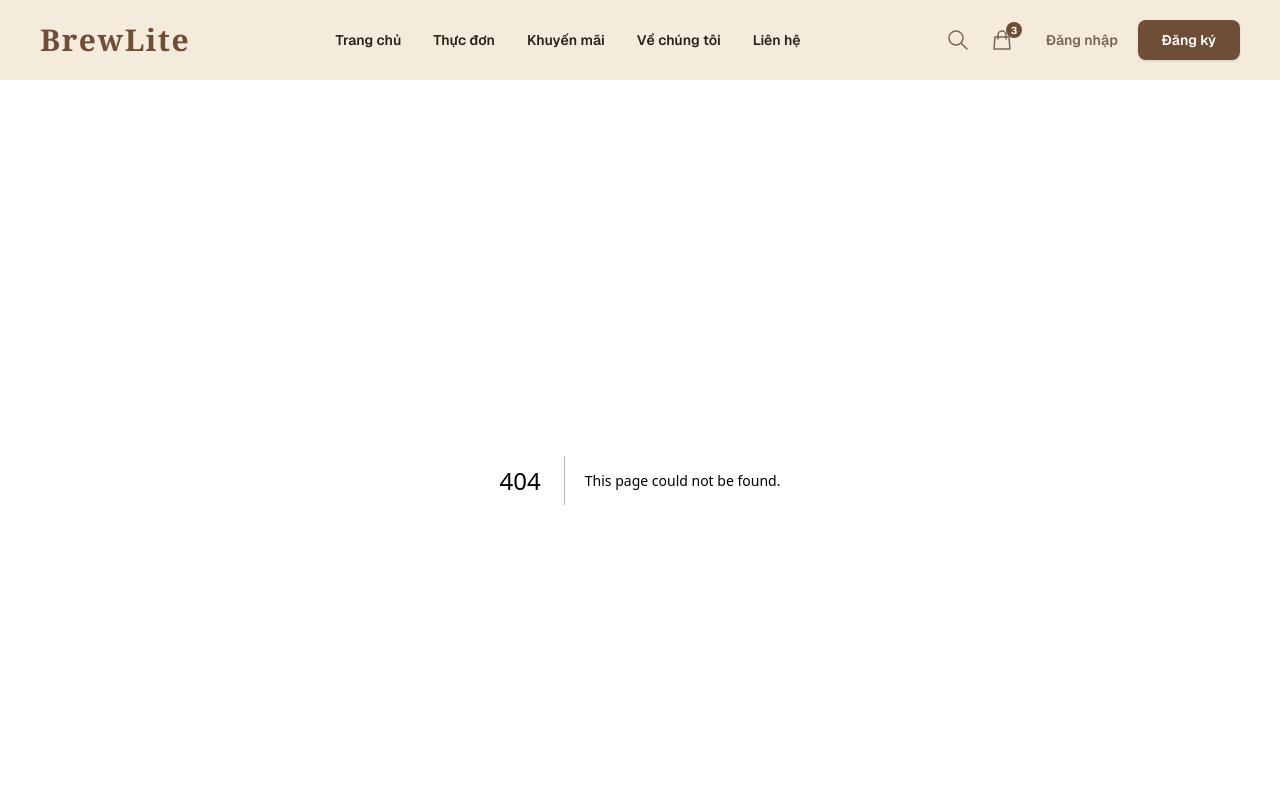
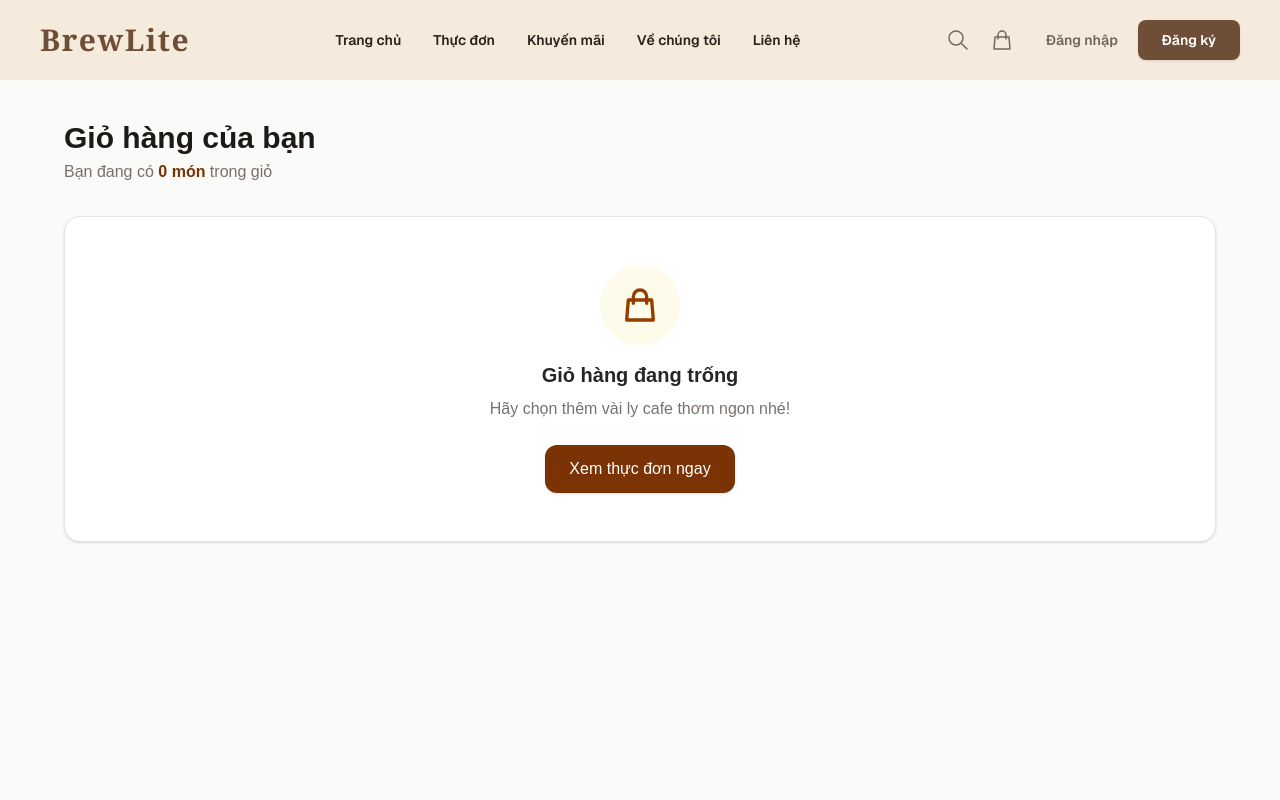
Before and after one commit to quithien22/WEBSITE_BAN_CAFE, a Next.js app in the folder frontend/my-app/: page /gio-hang in a window 1280 px wide. Before the commit this address had no page. Shown: the top 800 px of the page. Built offline with nearby package versions, Linux system fonts and the light colour scheme.

Commit message:
Thêm giỏ hàng và cập nhật các trang liên quan: Tạo CartContext, CartPage, và cập nhật MenuPage để thêm món vào giỏ hàng

```diff
--- a/frontend/my-app/app/forgotpassword/page.tsx
+++ b/frontend/my-app/app/forgotpassword/page.tsx
@@ -1,4 +1,4 @@
-import ForgotPassword from '../../components/auth/ForgotPassoword';
+import ForgotPassword from '../../components/pages/auth/ForgotPassoword';
 
 export default function ForgotPasswordPage() {
   return (
--- /dev/null
+++ b/frontend/my-app/app/gio-hang/page.tsx
@@ -0,0 +1,9 @@
+import CartPage from "../../components/pages/giohang/CartPage";
+
+export default function Page() {
+   return (
+    <div className="bg-white min-h-screen">
+      <CartPage />
+    </div>
+  );
+}
--- a/frontend/my-app/app/layout.tsx
+++ b/frontend/my-app/app/layout.tsx
@@ -4,7 +4,7 @@ import "./globals.css";
 
 import Header from "../components/Header";
 import Footer from "../components/Footer";
-
+import { CartProvider } from "../context/CartContext";
 
 
 
@@ -31,15 +31,16 @@ export default function RootLayout({ children }: { children: React.ReactNode })
       className={`${geistSans.variable} ${geistMono.variable} h-full antialiased`}
     >
       <body className="min-h-full flex flex-col">
+        <CartProvider>
           {/* Đặt Header ở đây để nó luôn nằm trên cùng */}
           <Header />
 
           {/* Phần main sẽ chứa nội dung của từng page */}
           <main className="flex-grow">
             {children}
-
           </main>
           <Footer/>
+        </CartProvider>
       </body>
     </html>
   );
--- a/frontend/my-app/components/Header.tsx
+++ b/frontend/my-app/components/Header.tsx
@@ -1,7 +1,12 @@
+'use client';
+
 import Link from 'next/link';
 import React from 'react';
+import { useCart } from '../context/CartContext';
 
 export default function Header() {
+  const { totalCartCount } = useCart();
+
   return (
     <div className="w-full bg-[#F5EBDD] flex justify-center font-sans">
 
@@ -28,21 +33,23 @@ export default function Header() {
           {/* Các Icon */}
           <div className="flex items-center gap-5 text-[#74665B]">
             {/* Icon Tìm kiếm */}
-            <button className="hover:text-[#6F4E37] transition-colors">
+            <button className="hover:text-[#6F4E37] transition-colors" title="Tìm kiếm">
               <svg xmlns="http://www.w3.org/2000/svg" className="h-6 w-6" fill="none" viewBox="0 0 24 24" stroke="currentColor">
                 <path strokeLinecap="round" strokeLinejoin="round" strokeWidth={1.5} d="M21 21l-6-6m2-5a7 7 0 11-14 0 7 7 0 0114 0z" />
               </svg>
             </button>
 
-            {/* Icon Giỏ hàng - ĐÃ GẮN LINK ĐẾN TRANG GIỎ HÀNG */}
-            <Link href="/giohang" className="hover:text-[#6F4E37] transition-colors relative">
+            {/* Icon Giỏ hàng - KẾT NỐI VỚI /gio-hang VÀ HIỂN THỊ SỐ LƯỢNG THỰC TẾ */}
+            <Link href="/gio-hang" className="hover:text-[#6F4E37] transition-colors relative" title="Giỏ hàng">
               <svg xmlns="http://www.w3.org/2000/svg" className="h-6 w-6" fill="none" viewBox="0 0 24 24" stroke="currentColor">
                 <path strokeLinecap="round" strokeLinejoin="round" strokeWidth={1.5} d="M16 11V7a4 4 0 00-8 0v4M5 9h14l1 12H4L5 9z" />
               </svg>
-              {/* Badge số lượng */}
-              <span className="absolute -top-1.5 -right-2 bg-[#6F4E37] text-[#FFFFFF] text-[10px] font-bold h-4 w-4 rounded-full flex items-center justify-center">
-                3
-              </span>
+              {/* Badge số lượng thực tế trong giỏ */}
+              {totalCartCount > 0 && (
+                <span className="absolute -top-1.5 -right-2 bg-[#6F4E37] text-[#FFFFFF] text-[10px] font-bold h-4 w-4 rounded-full flex items-center justify-center animate-in zoom-in-50">
+                  {totalCartCount > 99 ? '99+' : totalCartCount}
+                </span>
+              )}
             </Link>
           </div>
 
--- a/frontend/my-app/app/giohang/page.tsx
+++ b/frontend/my-app/components/pages/giohang/CartPage.tsx
@@ -1,66 +1,18 @@
 'use client';
 
-import { useState } from 'react';
+import React from 'react';
 import Link from 'next/link';
-
-interface CartItem {
-  id: number;
-  name: string;
-  size: string;
-  price: number;
-  quantity: number;
-  image: string;
-}
+import { useCart } from '../../../context/CartContext';
 
 export default function CartPage() {
-  const [items, setItems] = useState<CartItem[]>([
-    {
-      id: 1,
-      name: 'Cà phê Phin Sữa Tươi',
-      size: 'Size M',
-      price: 35000,
-      quantity: 2,
-      image: 'https://images.unsplash.com/photo-1541167760496-1628856ab772?w=400&auto=format&fit=crop&q=60',
-    },
-    {
-      id: 2,
-      name: 'Bạc Xỉu Đá Pha Phin',
-      size: 'Size L',
-      price: 39000,
-      quantity: 1,
-      image: 'https://images.unsplash.com/photo-1514432324607-a09d9b4aefdd?w=400&auto=format&fit=crop&q=60',
-    },
-    {
-      id: 3,
-      name: 'Trà Sữa Cà Phê Macchiato',
-      size: 'Size M',
-      price: 45000,
-      quantity: 1,
-      image: 'https://images.unsplash.com/photo-1517701604599-bb29b565090c?w=400&auto=format&fit=crop&q=60',
-    },
-  ]);
-
-  const updateQuantity = (id: number, delta: number) => {
-    setItems((prev) =>
-      prev
-        .map((item) => {
-          if (item.id === id) {
-            const newQty = item.quantity + delta;
-            return newQty > 0 ? { ...item, quantity: newQty } : null;
-          }
-          return item;
-        })
-        .filter(Boolean) as CartItem[]
-    );
-  };
-
-  const removeItem = (id: number) => {
-    setItems((prev) => prev.filter((item) => item.id !== id));
-  };
-
-  const subtotal = items.reduce((sum, item) => sum + item.price * item.quantity, 0);
-  const shippingFee = items.length > 0 ? 15000 : 0;
-  const total = subtotal + shippingFee;
+  const {
+    items,
+    updateQuantity,
+    removeFromCart,
+    subtotal,
+    shippingFee,
+    totalPrice,
+  } = useCart();
 
   return (
     <div className="min-h-screen bg-stone-50 py-10 px-4 sm:px-6 lg:px-8">
@@ -87,8 +39,8 @@ export default function CartPage() {
             <h2 className="text-xl font-bold text-stone-800 mb-2">Giỏ hàng đang trống</h2>
             <p className="text-stone-500 mb-6">Hãy chọn thêm vài ly cafe thơm ngon nhé!</p>
             <Link
-              href="/"
-              className="inline-flex items-center px-6 py-3 bg-amber-900 hover:bg-amber-800 text-white font-medium rounded-xl transition"
+              href="/thuc-don"
+              className="inline-flex items-center px-6 py-3 bg-amber-900 hover:bg-amber-800 text-white font-medium rounded-xl transition shadow-sm"
             >
               Xem thực đơn ngay
             </Link>
@@ -98,7 +50,7 @@ export default function CartPage() {
             <div className="lg:col-span-2 space-y-4">
               {items.map((item) => (
                 <div
-                  key={item.id}
+                  key={item.cartItemId}
                   className="bg-white p-4 sm:p-5 rounded-2xl shadow-sm border border-stone-200 flex flex-col sm:flex-row items-center gap-4 transition hover:shadow-md"
                 >
                   <img
@@ -109,15 +61,25 @@ export default function CartPage() {
 
                   <div className="flex-1 text-center sm:text-left">
                     <h3 className="font-bold text-stone-800 text-lg">{item.name}</h3>
-                    <p className="text-sm text-stone-500 mb-1">{item.size}</p>
-                    <span className="font-semibold text-amber-900">
+                    <p className="text-sm font-medium text-stone-600 mt-0.5">
+                      {item.sizeName}
+                    </p>
+                    {item.toppings && item.toppings.length > 0 && (
+                      <p className="text-xs text-amber-900/80 mt-1">
+                        <span className="font-semibold">Topping:</span>{' '}
+                        {item.toppings.map((t) => t.name).join(', ')}
+                      </p>
+                    )}
+                    <span className="font-semibold text-amber-900 inline-block mt-1">
                       {item.price.toLocaleString('vi-VN')} đ
                     </span>
                   </div>
 
+                  {/* Tăng / giảm số lượng */}
                   <div className="flex items-center border border-stone-200 rounded-lg overflow-hidden bg-stone-50">
                     <button
-                      onClick={() => updateQuantity(item.id, -1)}
+                      type="button"
+                      onClick={() => updateQuantity(item.cartItemId, -1)}
                       className="px-3 py-1.5 text-stone-600 hover:bg-stone-200 transition font-bold"
                     >
                       -
@@ -126,19 +88,22 @@ export default function CartPage() {
                       {item.quantity}
                     </span>
                     <button
-                      onClick={() => updateQuantity(item.id, 1)}
+                      type="button"
+                      onClick={() => updateQuantity(item.cartItemId, 1)}
                       className="px-3 py-1.5 text-stone-600 hover:bg-stone-200 transition font-bold"
                     >
                       +
                     </button>
                   </div>
 
+                  {/* Thành tiền và nút Xóa */}
                   <div className="text-right flex sm:flex-col items-center sm:items-end justify-between w-full sm:w-auto gap-2">
                     <p className="font-bold text-stone-900">
                       {(item.price * item.quantity).toLocaleString('vi-VN')} đ
                     </p>
                     <button
-                      onClick={() => removeItem(item.id)}
+                      type="button"
+                      onClick={() => removeFromCart(item.cartItemId)}
                       className="text-stone-400 hover:text-red-500 transition p-1"
                       title="Xóa món này"
                     >
@@ -156,6 +121,7 @@ export default function CartPage() {
               ))}
             </div>
 
+            {/* Cột tóm tắt đơn hàng */}
             <div className="lg:col-span-1">
               <div className="bg-white p-6 rounded-2xl shadow-sm border border-stone-200 sticky top-6">
                 <h2 className="text-xl font-bold text-stone-900 mb-6">Tóm tắt đơn hàng</h2>
@@ -178,12 +144,12 @@ export default function CartPage() {
                 <div className="flex justify-between items-center mb-6">
                   <span className="text-base font-bold text-stone-900">Tổng cộng</span>
                   <span className="text-2xl font-black text-amber-900">
-                    {total.toLocaleString('vi-VN')} đ
+                    {totalPrice.toLocaleString('vi-VN')} đ
                   </span>
                 </div>
 
                 <Link
-                  href="/checkout"
+                  href="/thanh-toan"
                   className="w-full block text-center py-3.5 px-4 bg-amber-900 hover:bg-amber-800 text-white font-semibold rounded-xl transition duration-200 shadow-md hover:shadow-lg"
                 >
                   Tiến hành thanh toán
@@ -191,7 +157,7 @@ export default function CartPage() {
 
                 <div className="mt-4 text-center">
                   <Link
-                    href="/"
+                    href="/thuc-don"
                     className="text-sm font-medium text-stone-500 hover:text-amber-900 transition"
                   >
                     ← Tiếp tục chọn món
--- a/frontend/my-app/components/pages/thucdon/MenuPage.tsx
+++ b/frontend/my-app/components/pages/thucdon/MenuPage.tsx
@@ -1,6 +1,7 @@
 'use client';
 
 import React, { useState } from 'react';
+import { useCart } from '../../../context/CartContext';
 
 // Định nghĩa kiểu dữ liệu
 interface SizeOption {
@@ -109,6 +110,7 @@ const MENU_ITEMS: MenuItem[] = [
 ];
 
 export default function MenuPage() {
+    const { addToCart } = useCart();
     const [selectedCategory, setSelectedCategory] = useState('Tất cả');
 
     // Quản lý Modal chi tiết món
@@ -156,7 +158,23 @@ export default function MenuPage() {
     // Thêm vào giỏ hàng
     const handleAddToCart = () => {
         if (!selectedProduct) return;
-        alert(`Đã thêm ${quantity}x "${selectedProduct.name}" vào giỏ hàng!`);
+
+        const selectedToppingObjs = selectedToppings
+            .map((id) => toppings.find((t) => t.id === id))
+            .filter(Boolean) as { id: string; name: string; price: number }[];
+
+        addToCart({
+            productId: selectedProduct.id,
+            name: selectedProduct.name,
+            image: selectedProduct.image,
+            sizeId: selectedSize,
+            sizeName: currentSizeObj ? currentSizeObj.name : 'Mặc định',
+            toppings: selectedToppingObjs,
+            price: unitPrice,
+            quantity: quantity,
+        });
+
+
         handleCloseModal();
     };
 
--- /dev/null
+++ b/frontend/my-app/context/CartContext.tsx
@@ -0,0 +1,144 @@
+'use client';
+
+import React, { createContext, useContext, useState, useEffect } from 'react';
+
+export interface CartTopping {
+  id: string;
+  name: string;
+  price: number;
+}
+
+export interface CartItem {
+  cartItemId: string; // Khóa duy nhất: `${productId}-${sizeId}-${toppingIds}`
+  productId: number;
+  name: string;
+  image: string;
+  sizeId: string;
+  sizeName: string;
+  toppings: CartTopping[];
+  price: number; // Đơn giá 1 ly sau khi cộng size và toppings
+  quantity: number;
+}
+
+interface CartContextType {
+  items: CartItem[];
+  addToCart: (item: Omit<CartItem, 'cartItemId'>) => void;
+  updateQuantity: (cartItemId: string, delta: number) => void;
+  removeFromCart: (cartItemId: string) => void;
+  clearCart: () => void;
+  totalCartCount: number;
+  subtotal: number;
+  shippingFee: number;
+  totalPrice: number;
+}
+
+const CartContext = createContext<CartContextType | undefined>(undefined);
+
+export function CartProvider({ children }: { children: React.ReactNode }) {
+  const [items, setItems] = useState<CartItem[]>([]);
+  const [isInitialized, setIsInitialized] = useState(false);
+
+  // Đọc dữ liệu từ localStorage khi component mount
+  useEffect(() => {
+    try {
+      const stored = localStorage.getItem('brewlite_cart');
+      if (stored) {
+        setItems(JSON.parse(stored));
+      }
+    } catch (error) {
+      console.error('Không thể đọc giỏ hàng từ localStorage:', error);
+    }
+    setIsInitialized(true);
+  }, []);
+
+  // Tự động lưu vào localStorage mỗi khi items thay đổi
+  useEffect(() => {
+    if (isInitialized) {
+      try {
+        localStorage.setItem('brewlite_cart', JSON.stringify(items));
+      } catch (error) {
+        console.error('Không thể lưu giỏ hàng vào localStorage:', error);
+      }
+    }
+  }, [items, isInitialized]);
+
+  // Thêm món vào giỏ hàng
+  const addToCart = (newItem: Omit<CartItem, 'cartItemId'>) => {
+    // Tạo khóa phân biệt: cùng món, cùng size, cùng topping thì gộp số lượng
+    const sortedToppingIds = newItem.toppings
+      .map((t) => t.id)
+      .sort()
+      .join('_');
+    const cartItemId = `${newItem.productId}-${newItem.sizeId}-${sortedToppingIds}`;
+
+    setItems((prevItems) => {
+      const existingIndex = prevItems.findIndex((i) => i.cartItemId === cartItemId);
+      if (existingIndex > -1) {
+        const updated = [...prevItems];
+        updated[existingIndex] = {
+          ...updated[existingIndex],
+          quantity: updated[existingIndex].quantity + newItem.quantity,
+        };
+        return updated;
+      }
+      return [...prevItems, { ...newItem, cartItemId }];
+    });
+  };
+
+  // Cập nhật số lượng (+1 hoặc -1)
+  const updateQuantity = (cartItemId: string, delta: number) => {
+    setItems((prevItems) =>
+      prevItems
+        .map((item) => {
+          if (item.cartItemId === cartItemId) {
+            const newQty = item.quantity + delta;
+            return newQty > 0 ? { ...item, quantity: newQty } : null;
+          }
+          return item;
+        })
+        .filter(Boolean) as CartItem[]
+    );
+  };
+
+  // Xóa món khỏi giỏ
+  const removeFromCart = (cartItemId: string) => {
+    setItems((prevItems) => prevItems.filter((i) => i.cartItemId !== cartItemId));
+  };
+
+  // Làm trống giỏ (dùng khi đặt hàng thành công)
+  const clearCart = () => {
+    setItems([]);
+  };
+
+  // Tính toán số lượng và chi phí
+  const totalCartCount = items.reduce((sum, item) => sum + item.quantity, 0);
+  const subtotal = items.reduce((sum, item) => sum + item.price * item.quantity, 0);
+  const shippingFee = items.length > 0 ? 15000 : 0;
+  const totalPrice = subtotal + shippingFee;
+
+  return (
+    <CartContext.Provider
+      value={{
+        items,
+        addToCart,
+        updateQuantity,
+        removeFromCart,
+        clearCart,
+        totalCartCount,
+        subtotal,
+        shippingFee,
+        totalPrice,
+      }}
+    >
+      {children}
+    </CartContext.Provider>
+  );
+}
+
+export function useCart() {
+  const context = useContext(CartContext);
+  if (!context) {
+    throw new Error('useCart phải được sử dụng bên trong CartProvider');
+  }
+  return context;
+}
```
Also changed, not shown: frontend/my-app/app/thuc-don/page.tsx (+5 -5 lines). Lines whose indentation alone changed are shown as unchanged.
